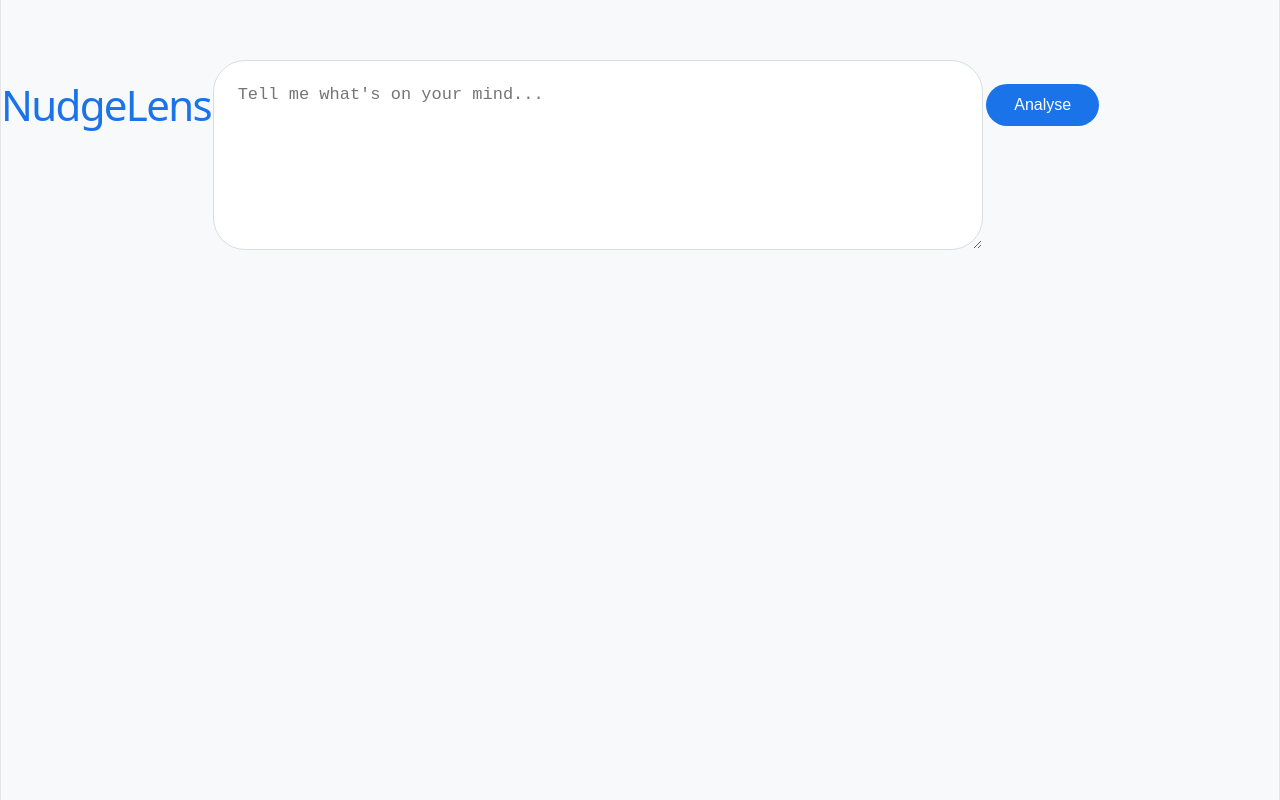
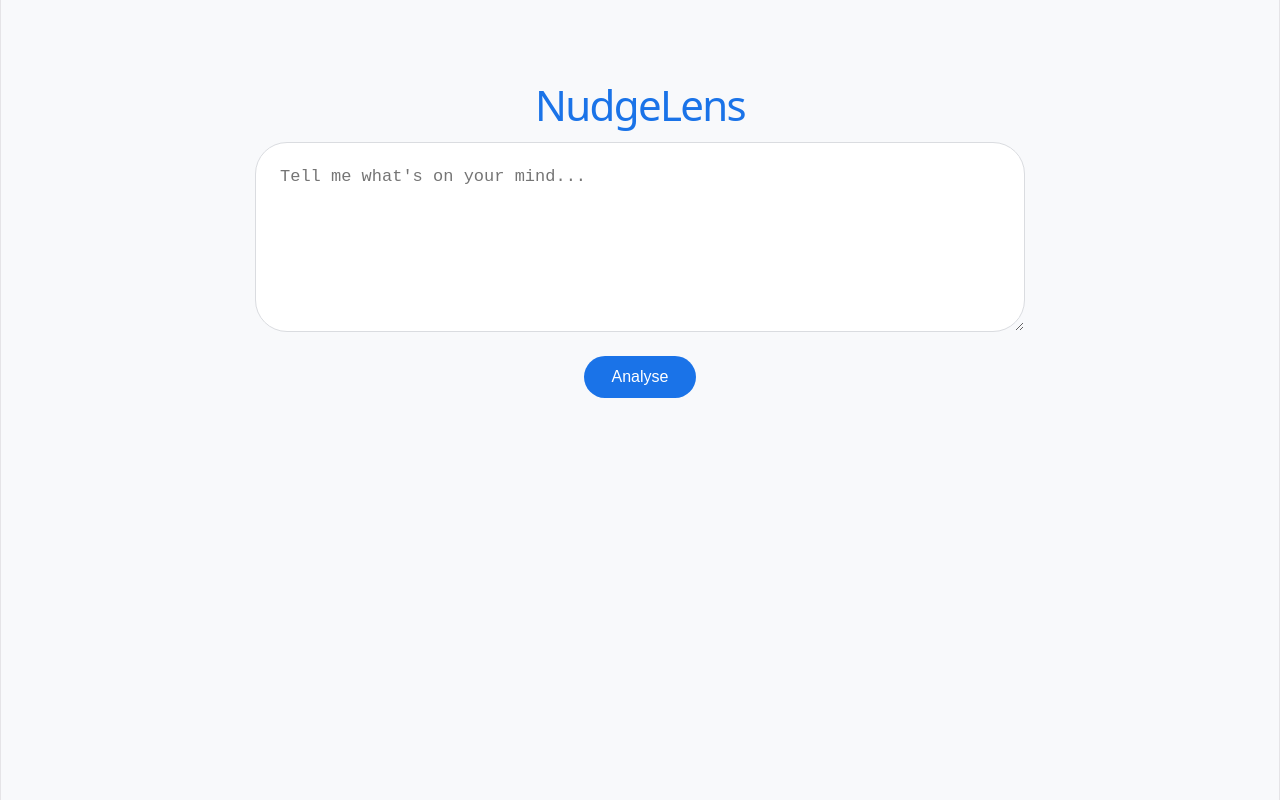
Before and after one commit to ktvr8k7qnm-coder/Nudge-lens, a React (Vite) app: page / in a window 1280 px wide. Built offline with nearby package versions, Linux system fonts and the light colour scheme.

Commit message:
fix full layout structure

```diff
--- a/src/App.jsx
+++ b/src/App.jsx
@@ -98,7 +98,8 @@ export default function App() {
   }
 
   return (
-    <div style={styles.page} className="nl-container">
+    <div style={styles.page}>
+      <div className="nl-container" style={{ maxWidth: 1100, margin: "0 auto" }}>
       <style>{`
       body, html, #root {
         margin: 0;
@@ -209,6 +210,7 @@ export default function App() {
       )}
 
       <Analytics />
+      </div>
     </div>
   );
 }
@@ -220,12 +222,7 @@ export default function App() {
 const styles = {
   page: {
     width: "100%",
-    overflowX: "hidden",
-    margin: 0,
     minHeight: "100vh",
-    display: "flex",
-    justifyContent: "center",
-    alignItems: "flex-start",
     background: "#f8f9fb",
     paddingTop: 60,
     boxSizing: "border-box",
```
